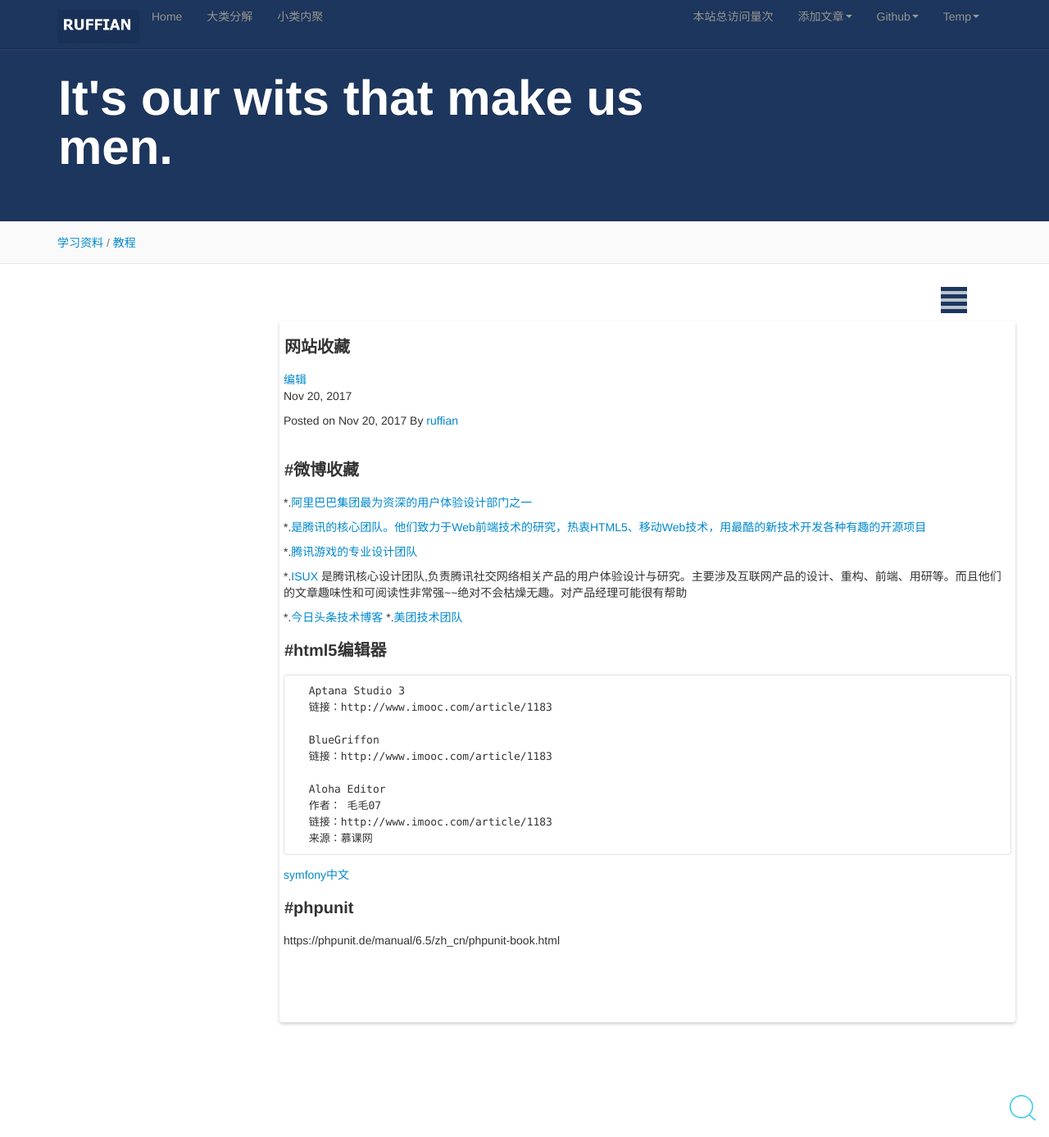
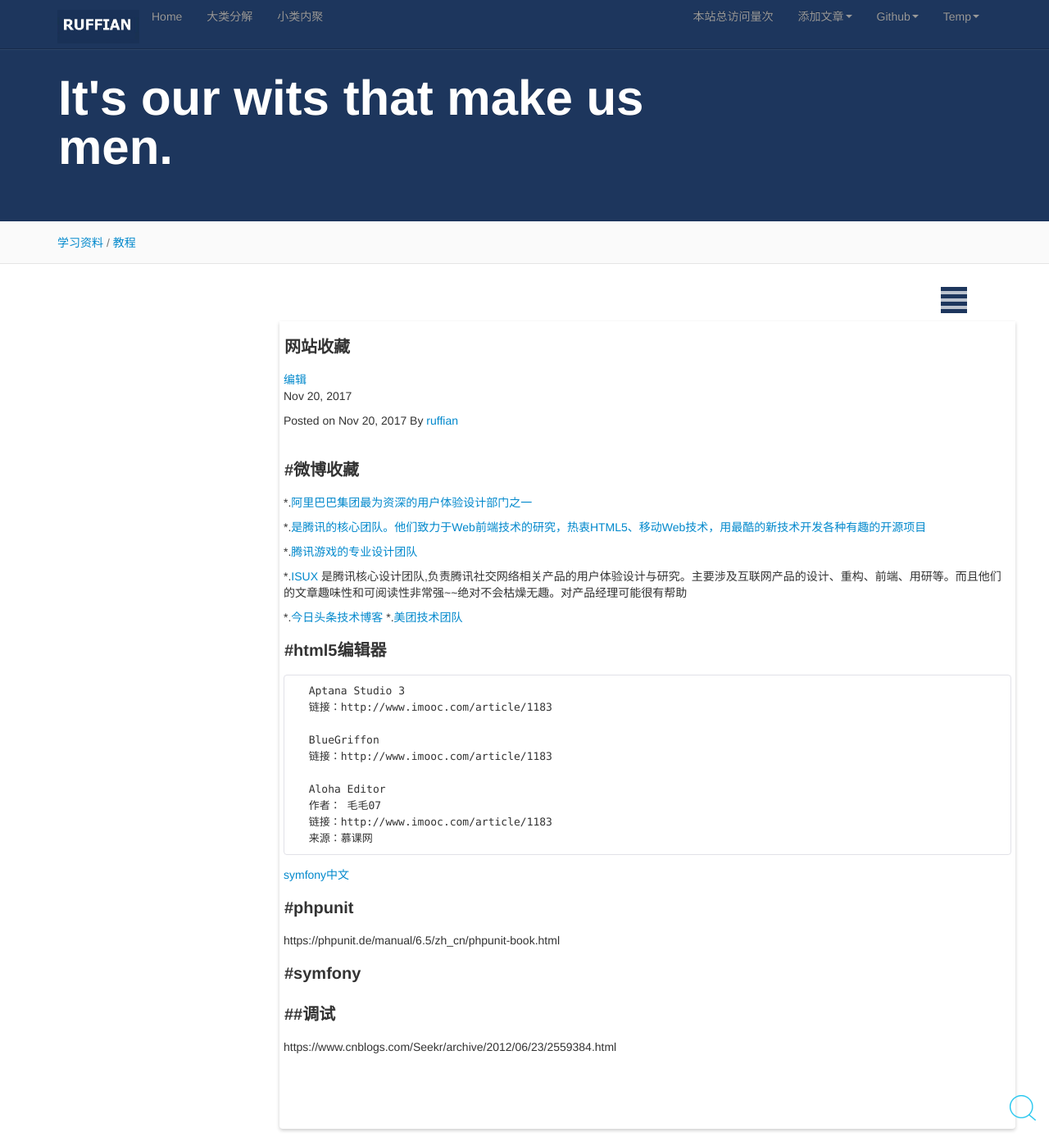
Before and after one commit to ruffiant/weibo, a Jekyll site: the page built from _posts/2017-11-20-site_collection.md, in a window 1280 px wide and 1387 px high. Shown: the whole window at 82% size. Built offline with Jekyll 4.4.1, drawn with Linux system fonts in a browser that asks for light colours; nearby versions of some CDN libraries; comment, search, counter and statistics services are not loaded; a file with an impossible date is left out.

Commit message:
2017-11-20-site_collection.md

```diff
--- a/_posts/2017-11-20-site_collection.md
+++ b/_posts/2017-11-20-site_collection.md
@@ -48,3 +48,12 @@ tag: [教程]
 ===============
 
 https://phpunit.de/manual/6.5/zh_cn/phpunit-book.html
+
+
+#symfony
+===============
+
+##调试
+===============
+
+https://www.cnblogs.com/Seekr/archive/2012/06/23/2559384.html
```
